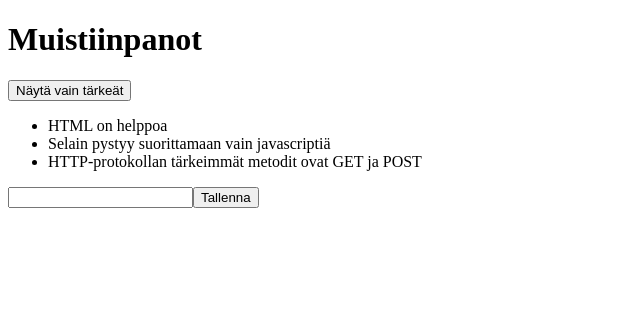
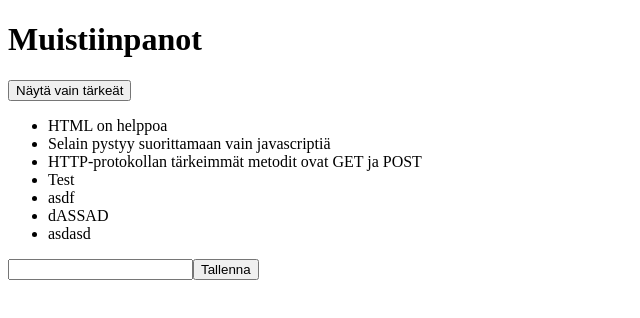
Before and after one commit to Eepa/full-stack-websovelluskehitys, a React (Create React App) app in the folder part2/material/part2/: page / in a window 1280 px wide. Shown: the top 318 px of the page, without its empty margins (0-640 px from the left). Built offline with nearby package versions, Linux system fonts and the light colour scheme; data requests are answered from the project's data file.

Commit message:
Add note to server

```diff
--- a/part2/material/part2/db.json
+++ b/part2/material/part2/db.json
@@ -17,6 +17,26 @@
       "content": "HTTP-protokollan tärkeimmät metodit ovat GET ja POST",
       "date": "2017-12-10T19:20:14.298Z",
       "important": true
+    },
+    {
+      "content": "Test",
+      "important": false,
+      "id": 4
+    },
+    {
+      "content": "asdf",
+      "important": false,
+      "id": 5
+    },
+    {
+      "content": "dASSAD",
+      "important": true,
+      "id": 6
+    },
+    {
+      "content": "asdasd",
+      "important": false,
+      "id": 7
     }
   ]
 }
--- a/part2/material/part2/src/App.js
+++ b/part2/material/part2/src/App.js
@@ -31,16 +31,17 @@ class App extends React.Component {
         const newNote = {
             content: this.state.newNote,
             date: new Date().new,
-            important: Math.random() > 0.5,
-            id: this.state.notes.length + 1
+            important: Math.random() > 0.5
         };
 
-        const notes = this.state.notes.concat(newNote);
+        axios.post('http://localhost:3001/notes', newNote)
+            .then(response => {
+                this.setState({
+                    notes: this.state.notes.concat(response.data),
+                    newNote: ''
+                })
+            });
 
-        this.setState({
-            notes,
-            newNote: ''
-        })
     };
 
     handleNoteChange = (event) => {
```
